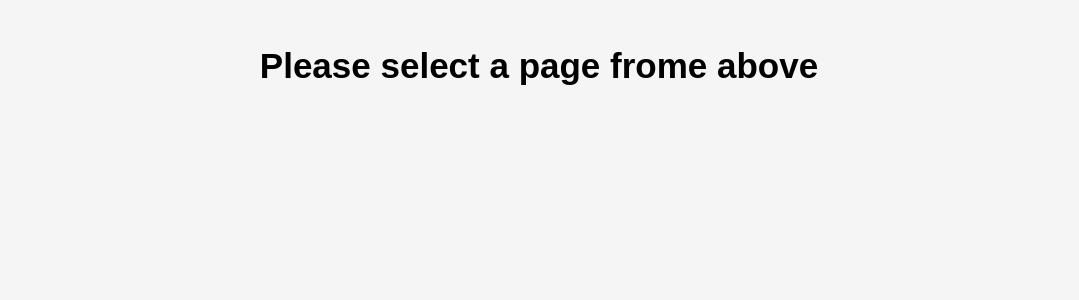
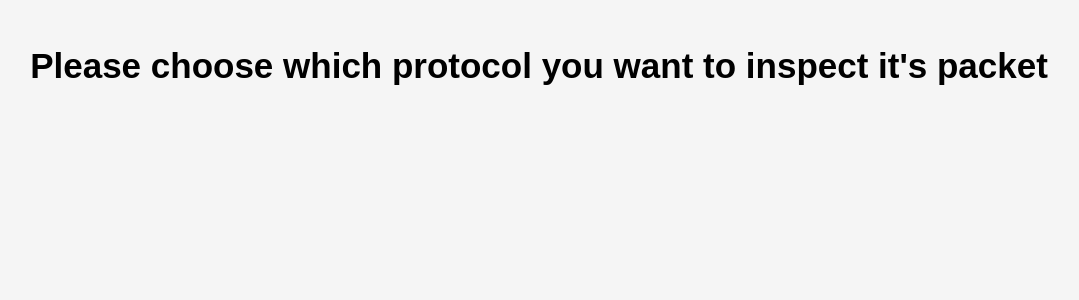
Before and after one commit to SaraAbdo96/dpi, a Flask app: page / in a window 1280 px wide. Shown: the part 125-425 px from the top of the page, without its empty margins (101-1180 px from the left). Run offline with Flask 2, Linux system fonts and the light colour scheme; parts of the project's set-up code (start-up, migrations or seed data) failed here and were passed over; some libraries are stand-ins or nearby versions.

Commit message:
pp inspect

```diff
--- a/dpi/templates/index.html
+++ b/dpi/templates/index.html
@@ -3,5 +3,5 @@
 Main Page
 {% endblock %}
 {% block content %}
-   <p style="color:black; font-size: 35px; margin-top: 40px; text-align: center;"> Please select a page frome above </p>
+   <p style="color:black; font-size: 35px; margin-top: 40px; text-align: center;"> Please choose which protocol you want to inspect it's packet </p>
 {% endblock %}
```
